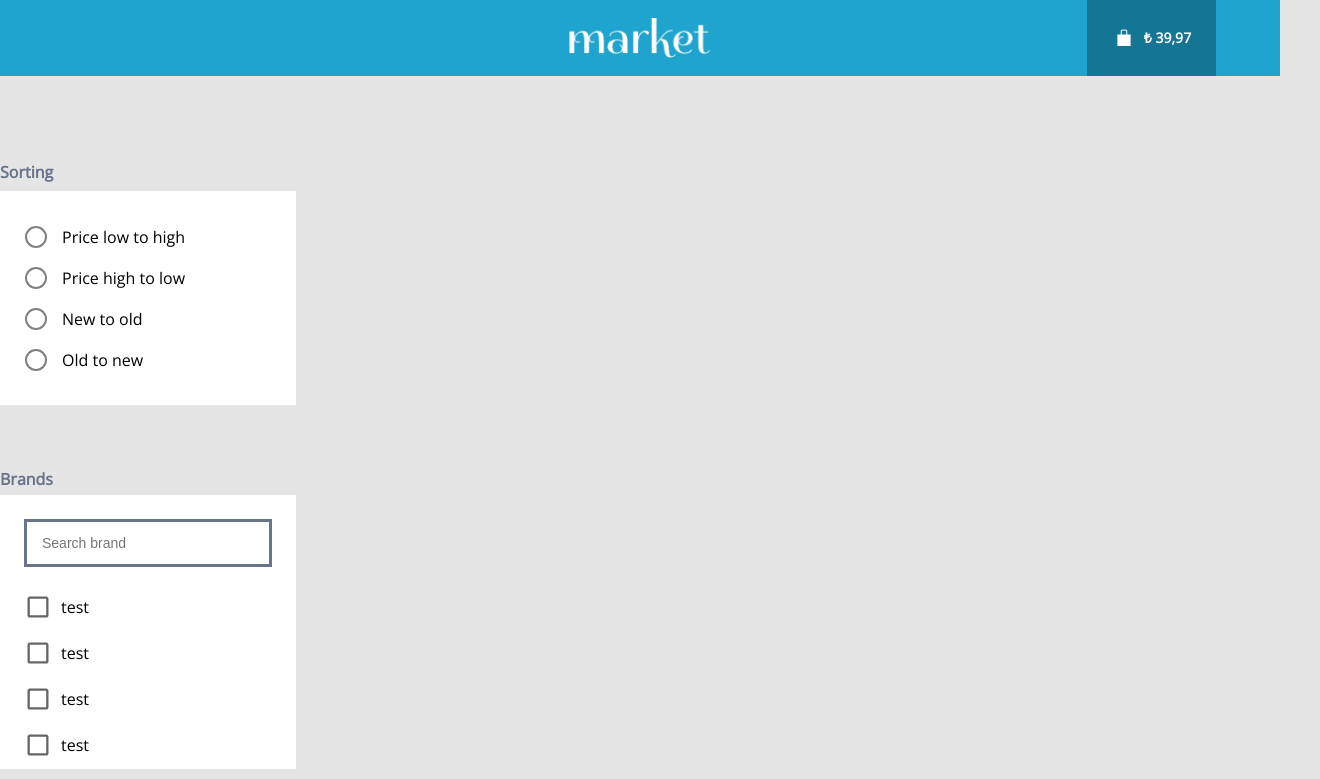
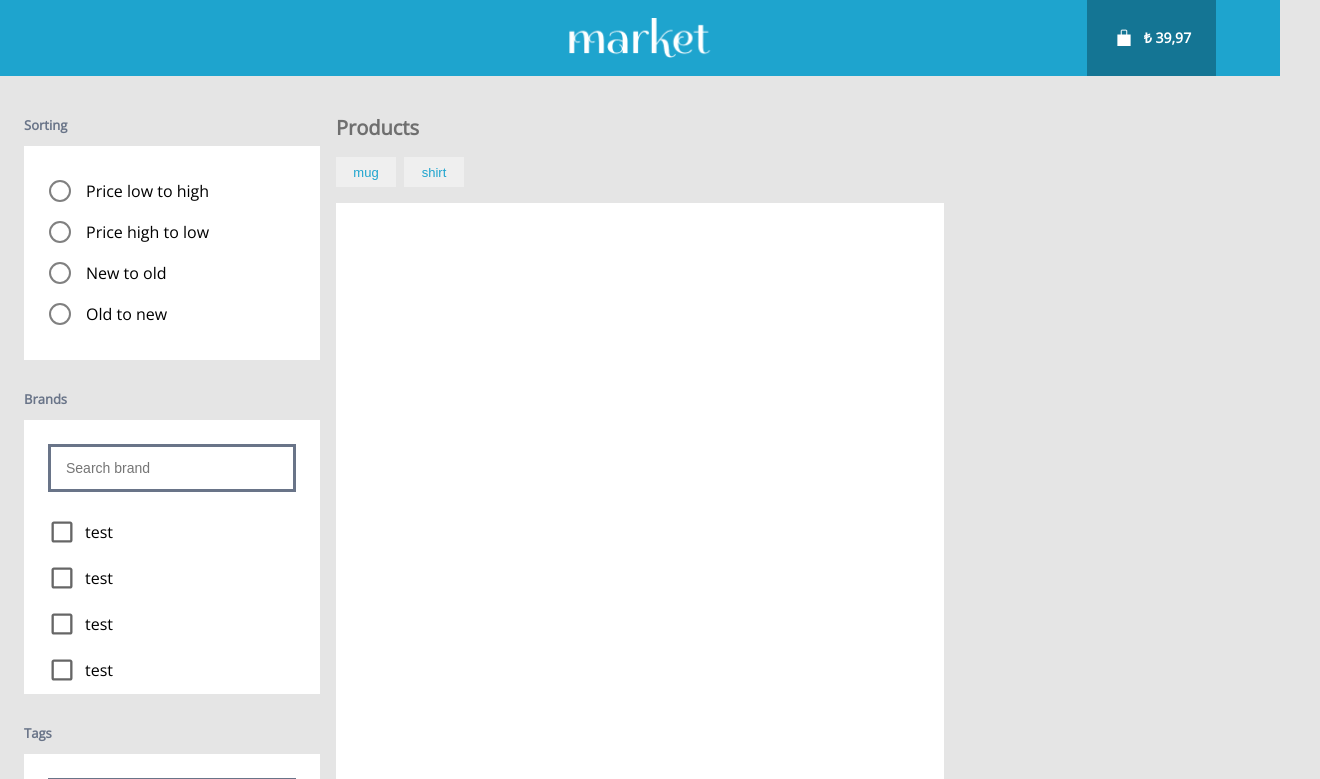
Before and after one commit to Alaa98-alaff/React-Redux-Saga-TypeScript, a React (Create React App) app: page / in a window 1280 px wide. Shown: the top 779 px of the page, 1320 px wide, since content can reach past the window. Built offline with nearby package versions, Linux system fonts and the light colour scheme.

Commit message:
fixing some styles + style the products section part

```diff
--- a/src/App.scss
+++ b/src/App.scss
@@ -33,8 +33,10 @@ body {
 }
 
 .main {
-  width: 132rem;
+  width: 123.2rem;
   margin: auto;
+  display: flex;
+  align-items: center;
 }
 
 .left-sidebar {
@@ -43,6 +45,7 @@ body {
   display: flex;
   flex-direction: column;
   align-items: center;
+  top: -8.3rem;
 }
 
 ::-webkit-scrollbar {
--- a/src/App.tsx
+++ b/src/App.tsx
@@ -4,6 +4,7 @@ import Brands from "./components/Brands/Brands";
 import Header from "./components/Header/Header";
 import Sorting from "./components/Sorting/Sorting";
 import Tags from "./components/Tags/Tags";
+import ProductsSection from "./components/ProductsSection/ProductsSection";
 
 const App: React.FC = () => {
   return (
@@ -15,6 +16,9 @@ const App: React.FC = () => {
           <Brands />
           <Tags />
         </div>
+        <main className="">
+          <ProductsSection />
+        </main>
       </div>
     </div>
   );
--- a/src/components/Brands/Brands.scss
+++ b/src/components/Brands/Brands.scss
@@ -1,20 +1,22 @@
 @import "../../index.scss";
+
+.main-brands {
+  width: 100%;
+  margin-top: 3rem;
+
+  &__title {
+    color: $titles-color;
+    font-weight: 600;
+    margin-bottom: 1.2rem;
+    font-size: 1.3rem;
+  }
 
   .brands-container {
     position: relative;
-  margin-top: 9rem;
-  width: 100%;
+
     max-height: 27.4rem;
     background-color: #fff;
     overflow-y: auto;
-
-  &__title {
-    position: absolute;
-    top: 39.2rem;
-    left: 0rem;
-    color: $titles-color;
-    font-weight: 600;
-  }
 
     &__brand-search-container {
       width: 100%;
@@ -57,3 +59,4 @@
       }
     }
   }
+}
--- a/src/components/Brands/Brands.tsx
+++ b/src/components/Brands/Brands.tsx
@@ -4,8 +4,8 @@ import Checkbox from "@mui/material/Checkbox";
 
 const Brands: React.FC = () => {
   return (
-    <>
-      <p className="brands-container__title">Brands</p>
+    <div className="main-brands">
+      <p className="main-brands__title">Brands</p>
       <div className="brands-container">
         <div className="brands-container__brand-search-container">
           <input
@@ -95,7 +95,7 @@ const Brands: React.FC = () => {
           </div>
         </div>
       </div>
-    </>
+    </div>
   );
 };
 
--- /dev/null
+++ b/src/components/ProductsSection/ProductsSection.scss
@@ -0,0 +1,39 @@
+@import "../../index.scss";
+
+.main-section {
+  margin-left: 1.6rem;
+  margin-right: 1.6rem;
+}
+
+.section-title {
+  margin-top: 3.836rem;
+  font-size: 2rem;
+  color: #6f6f6f;
+}
+
+.item-types {
+  margin-top: 1.6rem;
+  margin-bottom: 1.6rem;
+
+  &__mug,
+  &__shirt {
+    width: 6rem;
+    height: 3rem;
+    margin-right: 0.8rem;
+    border: none;
+    cursor: pointer;
+    font-size: 1.3rem;
+    color: $main-blue;
+  }
+
+  &__mug:hover,
+  &__shirt:hover {
+    background-color: rgb(226, 217, 217);
+  }
+}
+
+.products-section {
+  background-color: #fff;
+  width: 60.8rem;
+  height: 100.8rem;
+}
--- /dev/null
+++ b/src/components/ProductsSection/ProductsSection.tsx
@@ -0,0 +1,16 @@
+import "./ProductsSection.scss";
+
+const ProductsSection: React.FC = () => {
+  return (
+    <div className="main-section">
+      <h4 className="section-title">Products</h4>
+      <div className="item-types">
+        <button className="item-types__mug">mug</button>
+        <button className="item-types__shirt">shirt</button>
+      </div>
+      <div className="products-section"></div>;
+    </div>
+  );
+};
+
+export default ProductsSection;
--- a/src/components/Sorting/Sorting.scss
+++ b/src/components/Sorting/Sorting.scss
@@ -1,18 +1,19 @@
 @import "../../index.scss";
+
+.main-sorting {
+  width: 100%;
+
+  &__title {
+    margin-bottom: 1.2rem;
+    color: $titles-color;
+    font-weight: 600;
+    font-size: 1.3rem;
+  }
 
   .sorting-container {
     position: relative;
-  margin-top: 11.5rem;
-  width: 100%;
     height: 21.4rem;
     background-color: #fff;
-
-  &__title {
-    position: absolute;
-    top: -3rem;
-    color: $titles-color;
-    font-weight: 600;
-  }
   }
 
   .sorting-types {
@@ -41,3 +42,4 @@
       }
     }
   }
+}
--- a/src/components/Sorting/Sorting.tsx
+++ b/src/components/Sorting/Sorting.tsx
@@ -2,8 +2,9 @@ import "./Sorting.scss";
 
 const Sorting: React.FC = () => {
   return (
+    <div className="main-sorting">
+      <p className="main-sorting__title">Sorting</p>
       <div className="sorting-container">
-      <p className="sorting-container__title">Sorting</p>
         <div className="sorting-types">
           <div className="sorting-types__type">
             <div className="checkcirle"></div>
@@ -26,6 +27,7 @@ const Sorting: React.FC = () => {
           </div>
         </div>
       </div>
+    </div>
   );
 };
 
--- a/src/components/Tags/Tags.scss
+++ b/src/components/Tags/Tags.scss
@@ -1,20 +1,22 @@
 @import "../../index.scss";
+
+.main-tags {
+  margin-top: 3rem;
+  width: 100%;
+
+  &__title {
+    color: $titles-color;
+    font-weight: 600;
+    margin-bottom: 1.2rem;
+    font-size: 1.3rem;
+  }
 
   .tags-container {
     position: relative;
-  margin-top: 9rem;
-  width: 100%;
+
     max-height: 27.4rem;
     background-color: #fff;
     overflow-y: auto;
-
-  &__title {
-    position: absolute;
-    top: 75.5rem;
-    left: 0rem;
-    color: $titles-color;
-    font-weight: 600;
-  }
 
     &__brand-search-container {
       width: 100%;
@@ -57,3 +59,4 @@
       }
     }
   }
+}
--- a/src/components/Tags/Tags.tsx
+++ b/src/components/Tags/Tags.tsx
@@ -3,8 +3,8 @@ import Checkbox from "@mui/material/Checkbox";
 
 const Tags: React.FC = () => {
   return (
-    <>
-      <p className="tags-container__title">Tags</p>
+    <div className="main-tags">
+      <p className="main-tags__title">Tags</p>
       <div className="tags-container">
         <div className="tags-container__brand-search-container">
           <input
@@ -94,7 +94,7 @@ const Tags: React.FC = () => {
           </div>
         </div>
       </div>
-    </>
+    </div>
   );
 };
 
```
Lines whose indentation alone changed are shown as unchanged.
